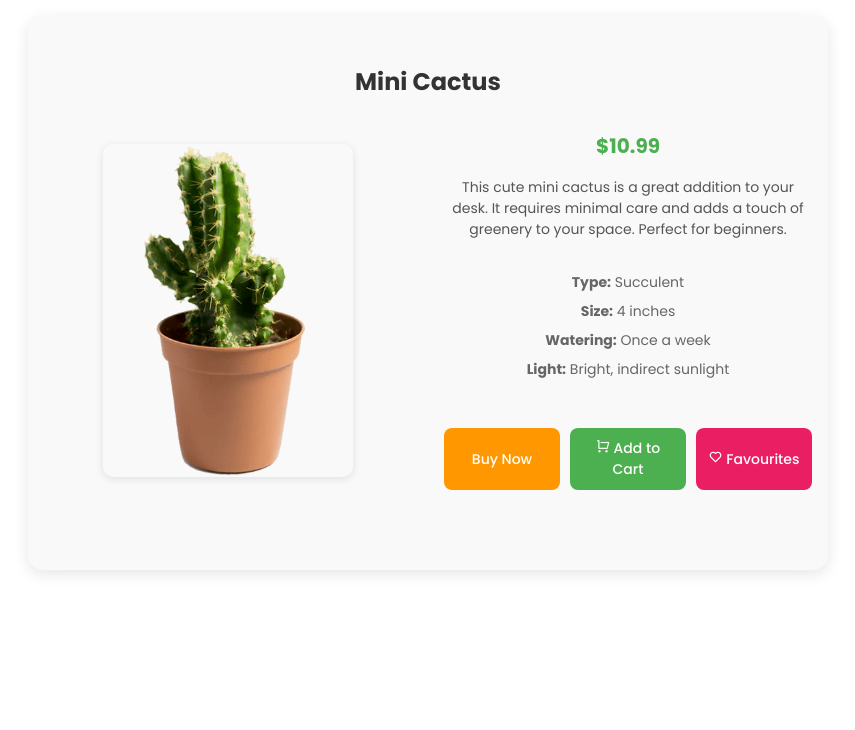
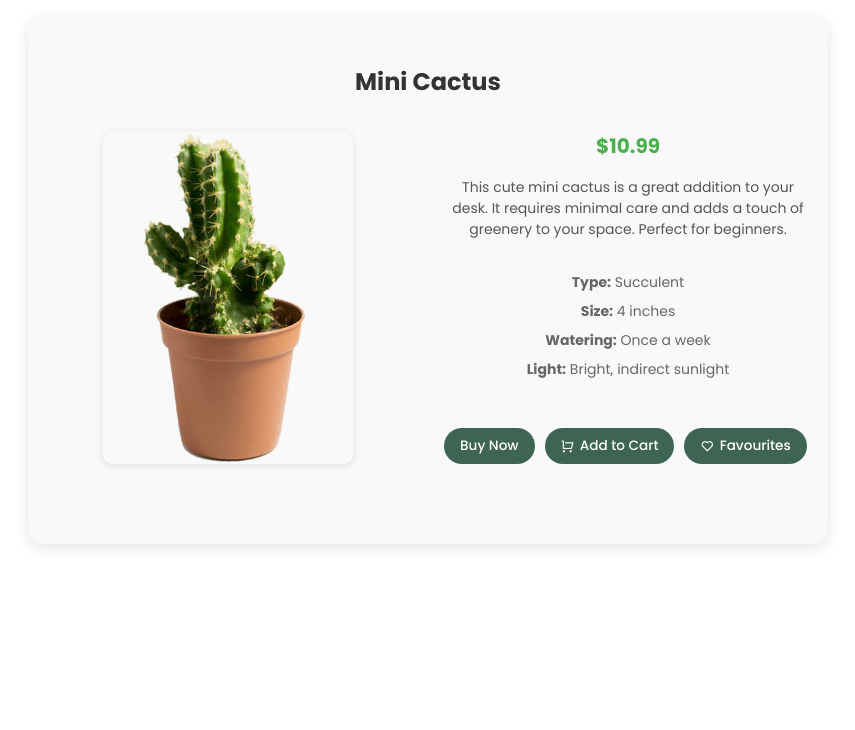
Before and after one commit to rdwaynedehoedt/plant-ecom-website, a PHP site: page /p1.php in a window 1280 px wide. Shown: the part 80-810 px from the top of the page, without its empty margins (212-1067 px from the left). Run offline with PHP 8.4, Linux system fonts and the light colour scheme.

Commit message:
updates pi.php

```diff
--- a/Front-end/p1.php
+++ b/Front-end/p1.php
@@ -201,9 +201,9 @@ session_start();
                 <li><strong>Light:</strong> Bright, indirect sunlight</li>
             </ul>
             <div class="product-detail__actions">
-                <button class="button button--primary small-button">Buy Now</button>
-                <button class="button button--secondary small-button"><i class="ri-shopping-cart-line"></i> Add to Cart</button>
-                <button class="button button--tertiary small-button"><i class="ri-heart-line"></i> Favourites</button>
+                <button class="button button--flex ">Buy Now</button>
+                <button class="button button--flex"><i class="ri-shopping-cart-line"></i> Add to Cart</button>
+                <button class="button button--flex"><i class="ri-heart-line"></i> Favourites</button>
             </div>
         </div>
     </div>
```
